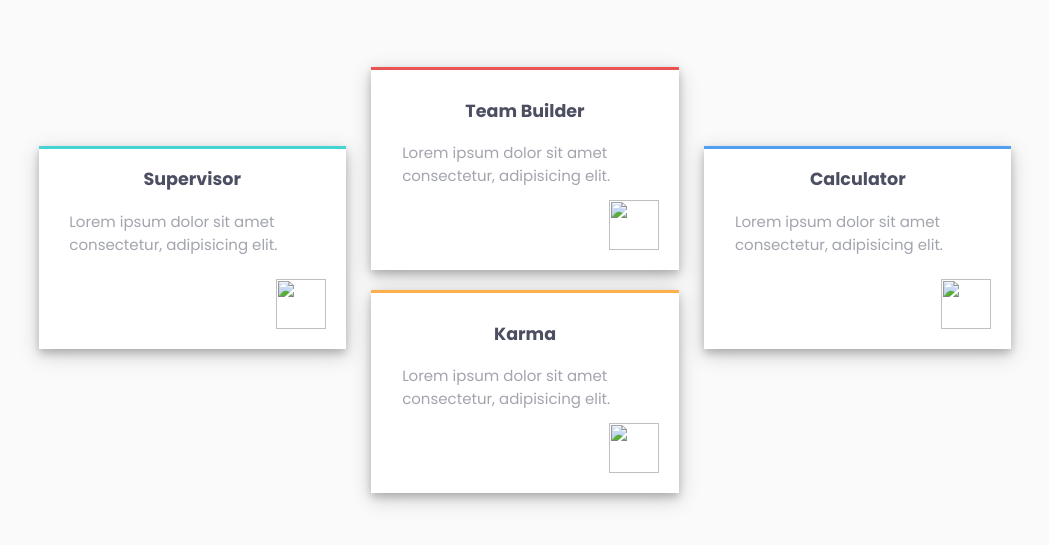
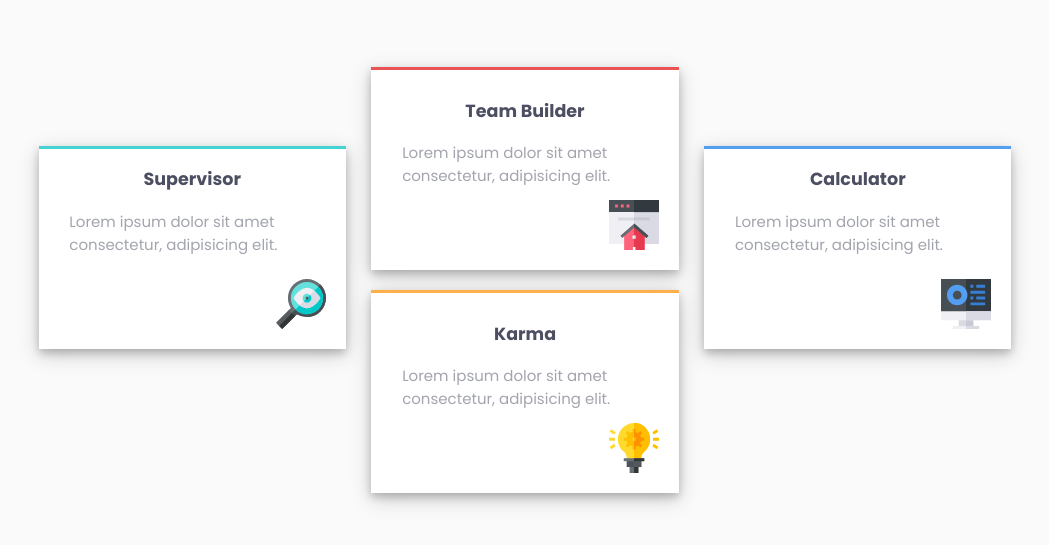
Before and after one commit to aayardev/aayariscoding, a plain HTML site: page index.html in a window 1280 px wide. Shown: the part 241-786 px from the top of the page, without its empty margins (115-1164 px from the left). Drawn offline with Linux system fonts and the light colour scheme.

Commit message:
Update index.html

```diff
--- a/index.html
+++ b/index.html
@@ -25,25 +25,25 @@
         <div class="feature">
           <h3>Supervisor</h3>
           <p>Lorem ipsum dolor sit amet consectetur, adipisicing elit.</p>
-          <img src="img/icon-supervisor.svg" alt="" />
+          <img src="images/icon-supervisor.svg" alt="" />
         </div>
         <div class="feature double">
           <div class="up">
             <h3>Team Builder</h3>
             <p>Lorem ipsum dolor sit amet consectetur, adipisicing elit.</p>
-            <img src="img/icon-team-builder.svg" alt="" />
+            <img src="images/icon-team-builder.svg" alt="" />
           </div>
           <div class="down">
             <h3>Karma</h3>
             <p>Lorem ipsum dolor sit amet consectetur, adipisicing elit.</p>
-            <img src="img/icon-karma.svg" alt="" />
+            <img src="images/icon-karma.svg" alt="" />
           </div>
         </div>
 
         <div class="feature">
           <h3>Calculator</h3>
           <p>Lorem ipsum dolor sit amet consectetur, adipisicing elit.</p>
-          <img src="img/icon-calculator.svg" alt="" />
+          <img src="images/icon-calculator.svg" alt="" />
         </div>
       </div>
     </div>
```
